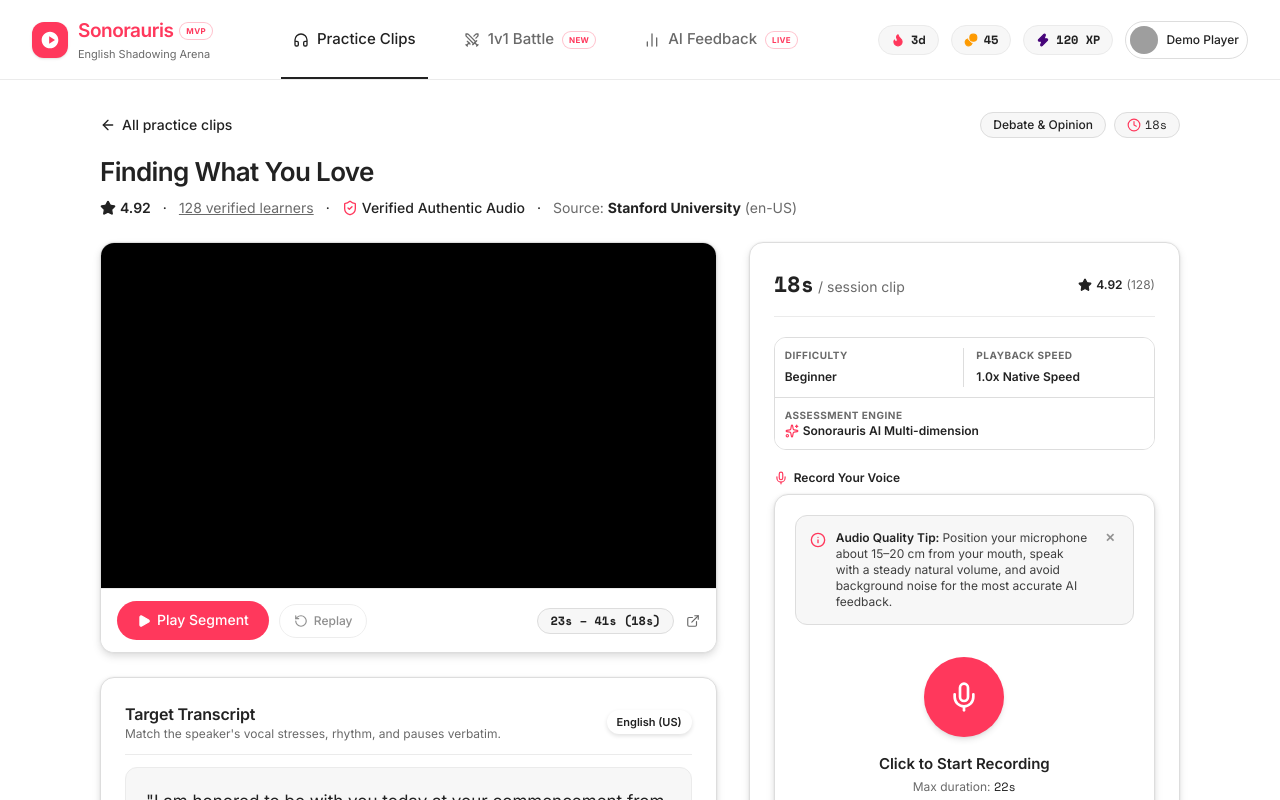
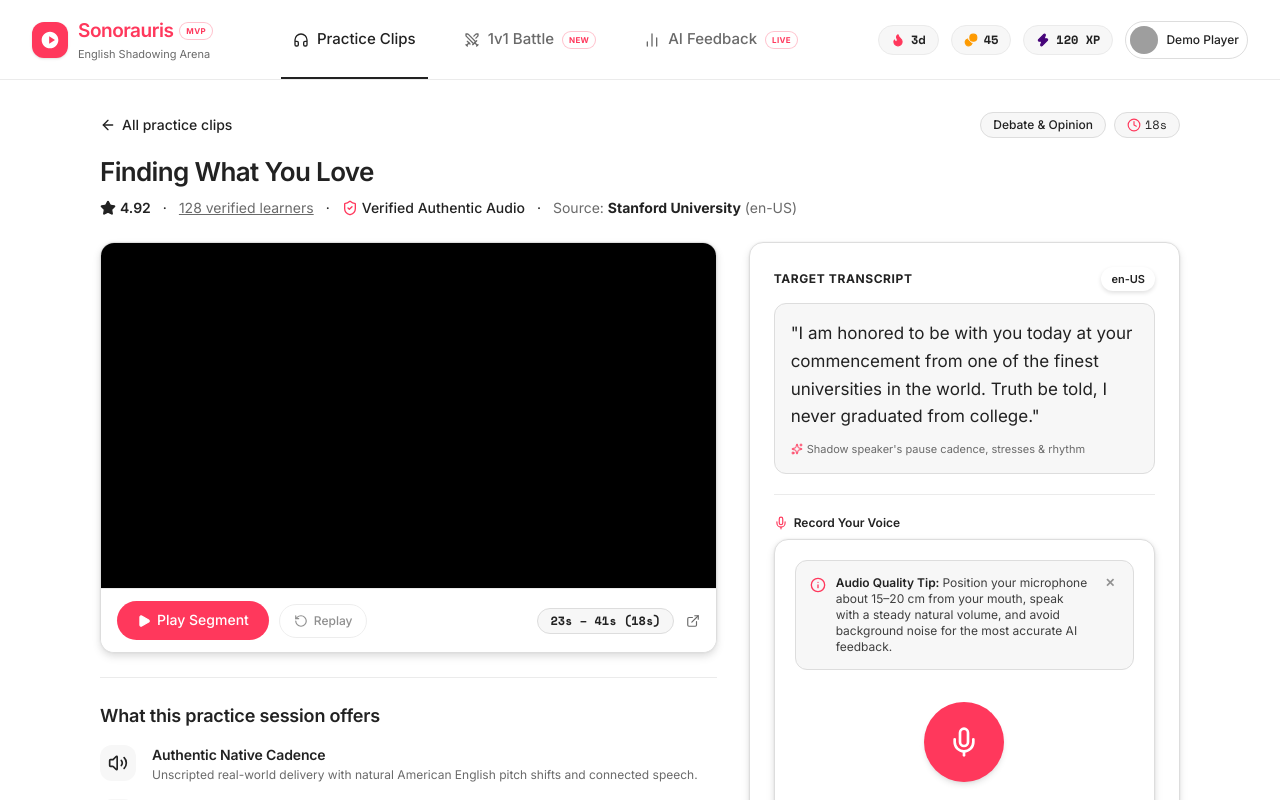
Before and after one commit to nguyenkio123/Sonorauris---Shadowing-Web-Application, a React (Vite) app: page /practice/clip-1 in a window 1280 px wide. Shown: the top 800 px of the page. Built offline with nearby package versions, Linux system fonts and the light colour scheme; grey boxes are pictures that could not be loaded.

Commit message:
refactor(practice): relocate target transcript to right-hand card

```diff
--- a/src/pages/PracticePage.tsx
+++ b/src/pages/PracticePage.tsx
@@ -153,27 +153,6 @@ export function PracticePage() {
               endTimeSec={clip.endTimeSec}
             />
 
-            {/* Target Transcript Card */}
-            <div className="rounded-[14px] border border-[#dddddd] bg-[#ffffff] p-6 airbnb-shadow">
-              <div className="flex items-center justify-between mb-3 border-b border-[#ebebeb] pb-3">
-                <div>
-                  <h3 className="text-base font-semibold text-[#222222]">
-                    Target Transcript
-                  </h3>
-                  <p className="text-xs text-[#6a6a6a]">
-                    Match the speaker's vocal stresses, rhythm, and pauses verbatim.
-                  </p>
-                </div>
-                <span className="guest-favorite-badge">
-                  <span>English (US)</span>
-                </span>
-              </div>
-
-              <blockquote className="text-[17px] font-normal text-[#222222] leading-relaxed bg-[#f7f7f7] p-5 rounded-xl border border-[#ebebeb]">
-                "{clip.referenceText}"
-              </blockquote>
-            </div>
-
             {/* Amenity Rows (DESIGN.md amenity-row) */}
             <div className="border-t border-[#ebebeb] pt-6">
               <h3 className="text-[18px] font-semibold text-[#222222] mb-4">
@@ -236,50 +215,27 @@ export function PracticePage() {
           <div className="lg:col-span-5 sticky top-[100px] flex flex-col gap-4">
             {/* The Signature Airbnb Reservation Card (DESIGN.md reservation-card) */}
             <div className="rounded-[14px] border border-[#dddddd] bg-white p-6 airbnb-shadow">
-              {/* Header inside reservation card: Nightly price style */}
-              <div className="flex items-baseline justify-between mb-5 border-b border-[#ebebeb] pb-4">
-                <div className="flex items-baseline gap-1">
-                  <span className="text-[22px] font-bold text-[#222222] font-mono">
-                    {clip.durationSec}s
-                  </span>
-                  <span className="text-sm text-[#6a6a6a]">/ session clip</span>
-                </div>
-                <div className="flex items-center gap-1 text-xs font-semibold text-[#222222]">
-                  <Star className="h-3.5 w-3.5 fill-[#222222] text-[#222222]" />
-                  <span>4.92</span>
-                  <span className="text-[#6a6a6a] font-normal">(128)</span>
-                </div>
-              </div>
-
-              {/* Session Selector Box (Check-in / Check-out style table border) */}
-              <div className="rounded-xl border border-[#dddddd] overflow-hidden mb-5">
-                <div className="grid grid-cols-2 divide-x divide-[#dddddd] border-b border-[#dddddd] p-2.5 bg-[#ffffff]">
-                  <div>
-                    <span className="block text-[10px] font-bold uppercase tracking-wider text-[#6a6a6a]">
-                      Difficulty
-                    </span>
-                    <span className="text-xs font-semibold text-[#222222]">
-                      {clip.difficulty}
+              {/* Target Transcript Block (Replaces session details per user feedback) */}
+              <div className="mb-5 pb-5 border-b border-[#ebebeb]">
+                <div className="flex items-center justify-between mb-3">
+                  <div className="flex items-center gap-2">
+                    <span className="text-xs font-bold uppercase tracking-wider text-[#222222]">
+                      Target Transcript
                     </span>
                   </div>
-                  <div className="pl-3">
-                    <span className="block text-[10px] font-bold uppercase tracking-wider text-[#6a6a6a]">
-                      Playback Speed
-                    </span>
-                    <span className="text-xs font-semibold text-[#222222]">
-                      1.0x Native Speed
-                    </span>
-                  </div>
+                  <span className="guest-favorite-badge text-[11px] py-0.5 px-2.5">
+                    {clip.locale || 'English (US)'}
+                  </span>
                 </div>
 
-                <div className="p-2.5 bg-[#ffffff]">
-                  <span className="block text-[10px] font-bold uppercase tracking-wider text-[#6a6a6a]">
-                    Assessment Engine
-                  </span>
-                  <span className="text-xs font-semibold text-[#222222] flex items-center gap-1">
-                    <Sparkles className="h-3.5 w-3.5 text-[#ff385c]" />
-                    <span>Sonorauris AI Multi-dimension</span>
-                  </span>
+                <div className="rounded-xl border border-[#dddddd] bg-[#f7f7f7] p-4 text-[#222222]">
+                  <blockquote className="text-[16px] sm:text-[17px] font-normal leading-relaxed text-[#222222]">
+                    "{clip.referenceText}"
+                  </blockquote>
+                  <p className="text-[11px] text-[#6a6a6a] mt-2.5 flex items-center gap-1">
+                    <Sparkles className="h-3 w-3 text-[#ff385c]" />
+                    <span>Shadow speaker's pause cadence, stresses &amp; rhythm</span>
+                  </p>
                 </div>
               </div>
 
```
